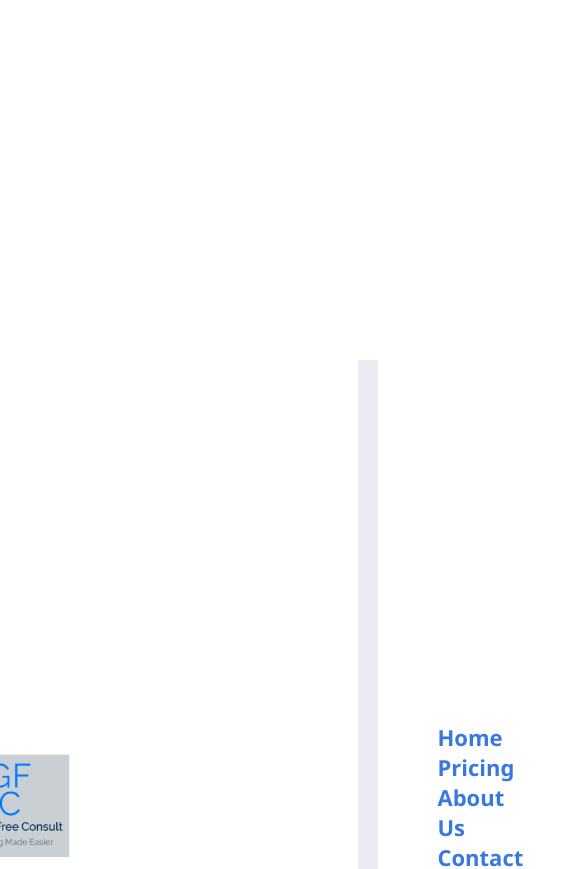
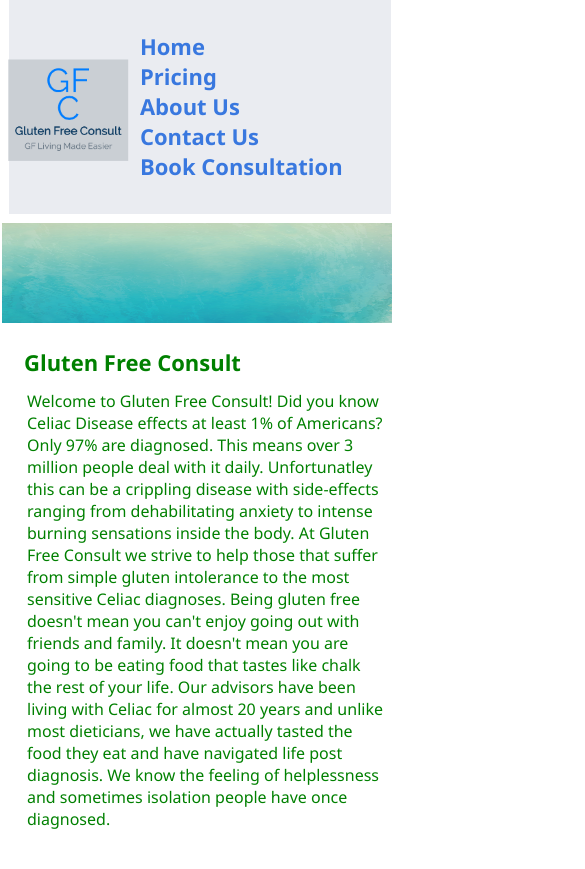
Before and after one commit to pogikeith/GFC, a React (Create React App) app: page / in a window 390 px wide. Shown: the top 869 px of the page, 585 px wide, since content can reach past the window. After the commit the page ends 847 px from the top, so only its background shows below. Built offline with nearby package versions, Linux system fonts and the light colour scheme.

Commit message:
Change query

```diff
--- a/src/App.css
+++ b/src/App.css
@@ -331,7 +331,7 @@
 
 }
 
-button1 {
+.button1 {
   align-content: center;
   align-items: center;
   padding: 4px 5px;
@@ -399,12 +399,12 @@
   font-size: 12px;
 }
 
-@media(max-width: 700px) {
+@media(max-width: 650px) {
   .App {
-    flex-direction: column;
+    flex-direction: row-reverse;
     align-content: space-between;
-    padding: 185px 185px 185px 180px;
-    margin: 185px 185px 185px 180px;
+    padding: 1px 0px 1px 10px;
+    margin: 3px 1px 0px 1px;
     color: green;
   }
 }
@@ -413,8 +413,8 @@
   .nav-link-wrapper {
     flex-direction: column;
 
-    padding: 180px 150px 180px 180px;
-    margin: 180px 180px 100px 190px;
+    padding: 1px 0px 3px 7px;
+    margin: 2px 1px 2px 7px;
 
   }
 }
```
